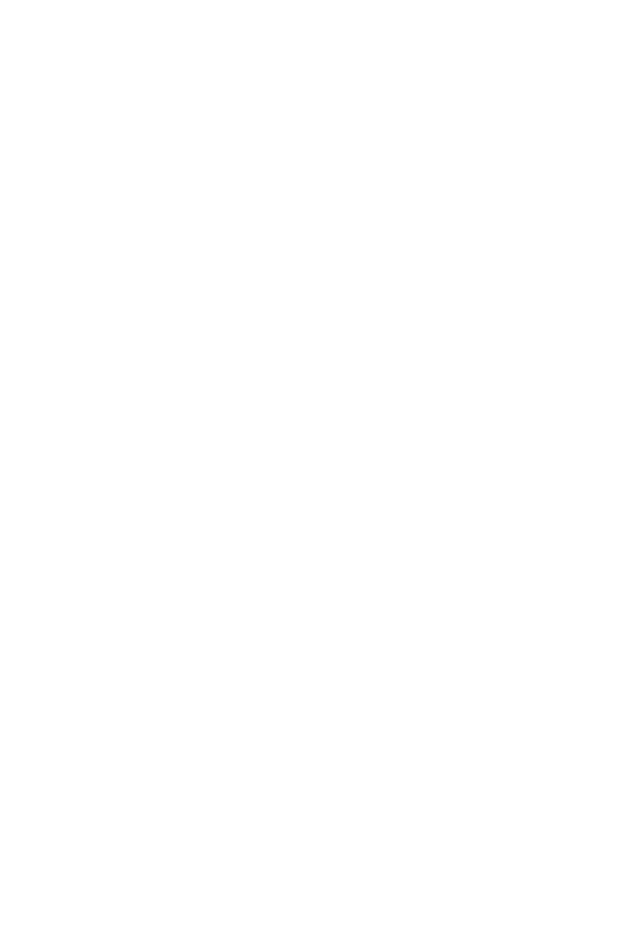
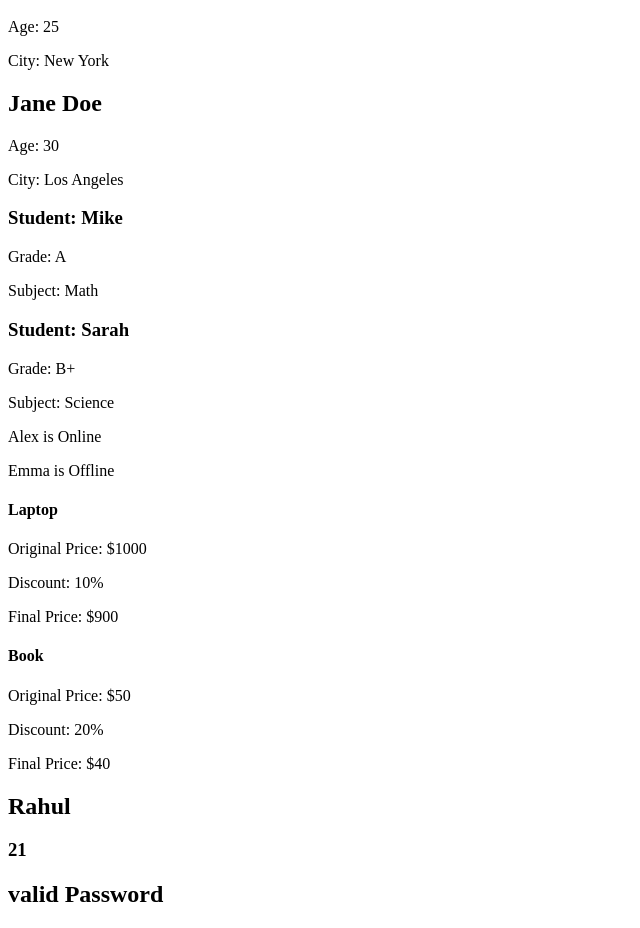
Before and after one commit to pari1807/Learning-dev, a React (Vite) app in the folder ReactJS/: page / in a window 1280 px wide. Shown: the part 1300-2228 px from the top of the page, without its empty margins (0-640 px from the left). Before the commit the page ends 1090 px from the top, so only its background shows below. Built offline with nearby package versions, Linux system fonts and the light colour scheme.

Commit message:
learned rendering through conditionals in JS

```diff
--- a/ReactJS/src/App.jsx
+++ b/ReactJS/src/App.jsx
@@ -5,6 +5,9 @@
 import Greet from "./components/Greeting";
 import ProductInfo from "./components/ProductInfo"
 import List from "./components/List";
+import Props from "./components/Props";
+import Person from "./components/Person";
+import Conditional from "./components/Conditional";
 // function App(){
 //   return (
 //     <div className="App">
@@ -30,6 +33,9 @@
       <Greet />
       <ProductInfo />
       <List />
+      <Props />
+      <Person name ="Rahul" age={21}/>
+      <Conditional />
     </div>
   );
 }
--- /dev/null
+++ b/ReactJS/src/components/Conditional.jsx
@@ -0,0 +1,20 @@
+const ValidPassword = () => <h1>valid Password</h1>
+const InValidPassword = () => <h1>Invalid Password</h1>
+
+
+const Password = ({isValid}) => {
+    if(isValid){
+        return <ValidPassword />
+    }
+    return <InValidPassword />
+};
+
+const Conditional = () => {
+    return(
+        <section>
+            <Password isValid={true} />
+        </section>
+    );
+};
+
+export default Conditional;
--- /dev/null
+++ b/ReactJS/src/components/Person.jsx
@@ -0,0 +1,10 @@
+const Person = (props) => {
+    return (
+       <div>
+        <h2>{props.name}</h2>
+       <h3>{props.age}</h3>
+       </div>
+    );
+};
+
+export default Person;
--- /dev/null
+++ b/ReactJS/src/components/Props.jsx
@@ -0,0 +1,93 @@
+// Basic Props Examples - No hooks or state needed
+
+// 1. Simple Props - Passing a single value
+function Greeting(props) {
+  return <h1>Hello, {props.name}!</h1>;
+}
+
+// 2. Multiple Props - Passing several values
+function Person(props) {
+  return (
+    <div>
+      <h2>{props.name}</h2>
+      <p>Age: {props.age}</p>
+      <p>City: {props.city}</p>
+    </div>
+  );
+}
+
+// 3. Props with Destructuring (cleaner way)
+function Student({ name, grade, subject }) {
+  return (
+    <div>
+      <h3>Student: {name}</h3>
+      <p>Grade: {grade}</p>
+      <p>Subject: {subject}</p>
+    </div>
+  );
+}
+
+// 4. Boolean Props
+function Status({ isOnline, userName }) {
+  return (
+    <div>
+      <p>{userName} is {isOnline ? 'Online' : 'Offline'}</p>
+    </div>
+  );
+}
+
+// 5. Number Props
+function Price({ item, cost, discount }) {
+  return (
+    <div>
+      <h4>{item}</h4>
+      <p>Original Price: ${cost}</p>
+      <p>Discount: {discount}%</p>
+      <p>Final Price: ${cost - (cost * discount / 100)}</p>
+    </div>
+  );
+}
+
+// Main component to show all examples
+function BasicPropsDemo() {
+  return (
+    <div>
+      <h1>Basic Props Examples</h1>
+
+      {/* Example 1: Simple Props */}
+      <Greeting name="Alice" />
+      <Greeting name="Bob" />
+
+      {/* Example 2: Multiple Props */}
+      <Person name="John Smith" age={25} city="New York" />
+      <Person name="Jane Doe" age={30} city="Los Angeles" />
+
+      {/* Example 3: Destructured Props */}
+      <Student name="Mike" grade="A" subject="Math" />
+      <Student name="Sarah" grade="B+" subject="Science" />
+
+      {/* Example 4: Boolean Props */}
+      <Status isOnline={true} userName="Alex" />
+      <Status isOnline={false} userName="Emma" />
+
+      {/* Example 5: Number Props */}
+      <Price item="Laptop" cost={1000} discount={10} />
+      <Price item="Book" cost={50} discount={20} />
+    </div>
+  );
+}
+
+export default BasicPropsDemo;
+
+// How to use these components in App.jsx:
+/*
+import PropsDemo from './components/Props';
+
+function App() {
+  return (
+    <div>
+      <PropsDemo />
+    </div>
+  );
+}
+*/
```
